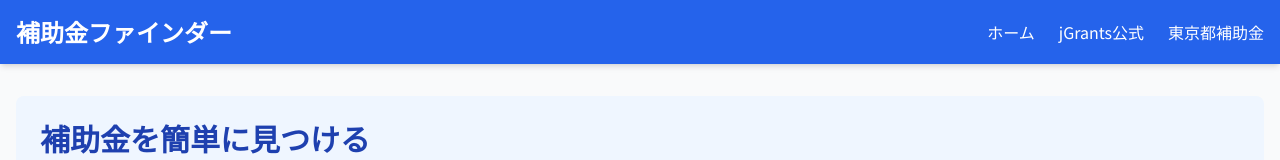
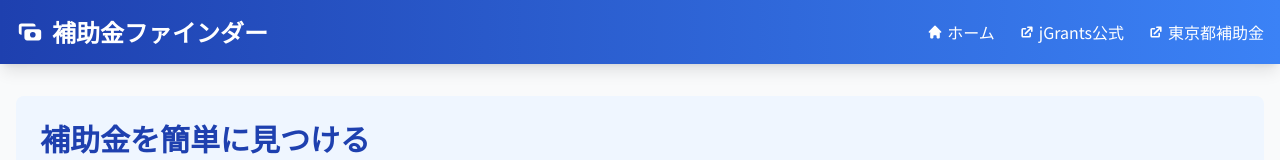
Before and after one commit to saihakukei971/freelansme-grant-match-tokyo, a React (Vite) app in the folder frontend/: page / in a window 1280 px wide. Shown: the top 160 px of the page. Built offline with nearby package versions, Linux system fonts and the light colour scheme; no server answers.

Commit message:
Update Header.jsx

```diff
--- a/frontend/src/components/Header.jsx
+++ b/frontend/src/components/Header.jsx
@@ -3,11 +3,14 @@ import { Link } from 'react-router-dom';
 
 const Header = () => {
   return (
-    <header className="bg-blue-600 text-white shadow-md">
+    <header className="header-gradient text-white shadow-lg">
       <div className="container mx-auto px-4 py-4">
         <div className="flex flex-col sm:flex-row items-center justify-between">
           <div className="mb-4 sm:mb-0">
-            <Link to="/" className="text-2xl font-bold hover:text-blue-100 transition-colors">
+            <Link to="/" className="text-2xl font-bold hover:text-blue-100 transition-colors flex items-center">
+              <svg xmlns="http://www.w3.org/2000/svg" className="h-7 w-7 mr-2" viewBox="0 0 20 20" fill="currentColor">
+                <path fillRule="evenodd" d="M4 4a2 2 0 00-2 2v4a2 2 0 002 2V6h10a2 2 0 00-2-2H4zm2 6a2 2 0 012-2h8a2 2 0 012 2v4a2 2 0 01-2 2H8a2 2 0 01-2-2v-4zm6 4a2 2 0 100-4 2 2 0 000 4z" clipRule="evenodd" />
+              </svg>
               補助金ファインダー
             </Link>
           </div>
@@ -17,8 +20,11 @@ const Header = () => {
               <li>
                 <Link
                   to="/"
-                  className="hover:text-blue-100 transition-colors text-sm sm:text-base"
+                  className="hover:text-blue-100 transition-colors text-sm sm:text-base flex items-center"
                 >
+                  <svg xmlns="http://www.w3.org/2000/svg" className="h-4 w-4 mr-1" viewBox="0 0 20 20" fill="currentColor">
+                    <path d="M10.707 2.293a1 1 0 00-1.414 0l-7 7a1 1 0 001.414 1.414L4 10.414V17a1 1 0 001 1h2a1 1 0 001-1v-2a1 1 0 011-1h2a1 1 0 011 1v2a1 1 0 001 1h2a1 1 0 001-1v-6.586l.293.293a1 1 0 001.414-1.414l-7-7z" />
+                  </svg>
                   ホーム
                 </Link>
               </li>
@@ -27,18 +33,26 @@ const Header = () => {
                   href="https://www.jgrants-portal.go.jp/"
                   target="_blank"
                   rel="noopener noreferrer"
-                  className="hover:text-blue-100 transition-colors text-sm sm:text-base"
+                  className="hover:text-blue-100 transition-colors text-sm sm:text-base flex items-center"
                 >
+                  <svg xmlns="http://www.w3.org/2000/svg" className="h-4 w-4 mr-1" viewBox="0 0 20 20" fill="currentColor">
+                    <path d="M11 3a1 1 0 100 2h2.586l-6.293 6.293a1 1 0 101.414 1.414L15 6.414V9a1 1 0 102 0V4a1 1 0 00-1-1h-5z" />
+                    <path d="M5 5a2 2 0 00-2 2v8a2 2 0 002 2h8a2 2 0 002-2v-3a1 1 0 10-2 0v3H5V7h3a1 1 0 000-2H5z" />
+                  </svg>
                   jGrants公式
                 </a>
               </li>
               <li>
                 <a
-                  href="https://www.sangyo-rodo.metro.tokyo.lg.jp/chushou/shoko/sougyou/josei/"
+                  href="https://www.metro.tokyo.lg.jp/information/press/2024/04"
                   target="_blank"
                   rel="noopener noreferrer"
-                  className="hover:text-blue-100 transition-colors text-sm sm:text-base"
+                  className="hover:text-blue-100 transition-colors text-sm sm:text-base flex items-center"
                 >
+                  <svg xmlns="http://www.w3.org/2000/svg" className="h-4 w-4 mr-1" viewBox="0 0 20 20" fill="currentColor">
+                    <path d="M11 3a1 1 0 100 2h2.586l-6.293 6.293a1 1 0 101.414 1.414L15 6.414V9a1 1 0 102 0V4a1 1 0 00-1-1h-5z" />
+                    <path d="M5 5a2 2 0 00-2 2v8a2 2 0 002 2h8a2 2 0 002-2v-3a1 1 0 10-2 0v3H5V7h3a1 1 0 000-2H5z" />
+                  </svg>
                   東京都補助金
                 </a>
               </li>
```
